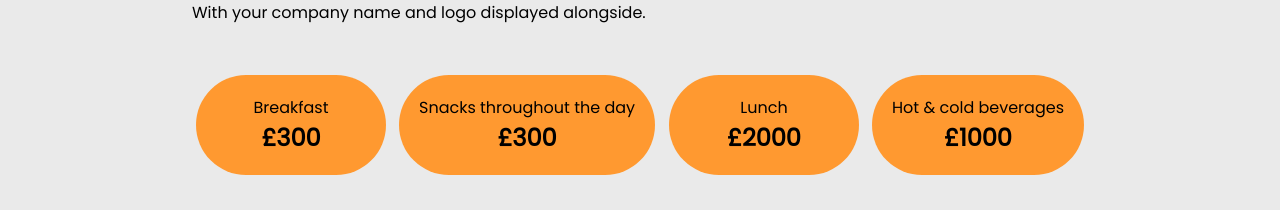
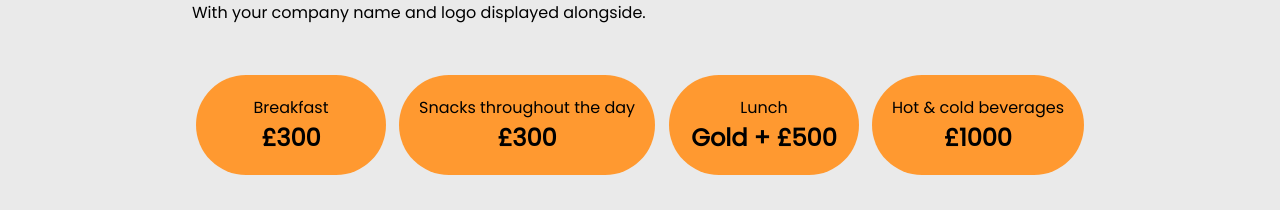
Before and after one commit to dddsw/dddsw-web, a SvelteKit app: page /sponsorship in a window 1280 px wide. Shown: the part 1000-1210 px from the top of the page. Built offline with nearby package versions, Linux system fonts and the light colour scheme.

Commit message:
Changed lunch wording

```diff
--- a/src/routes/sponsorship/+page.svelte
+++ b/src/routes/sponsorship/+page.svelte
@@ -5,7 +5,7 @@
 	let refreshmentPackages = [
 		{ title: 'Breakfast', price: '£300', claimed: false },
 		{ title: 'Snacks throughout the day', price: '£300', claimed: false },
-		{ title: 'Lunch', price: '£2000', claimed: false },
+		{ title: 'Lunch', price: 'Gold + £500', claimed: false },
 		{ title: 'Hot & cold beverages', price: '£1000', claimed: false }
 	];
 
```
